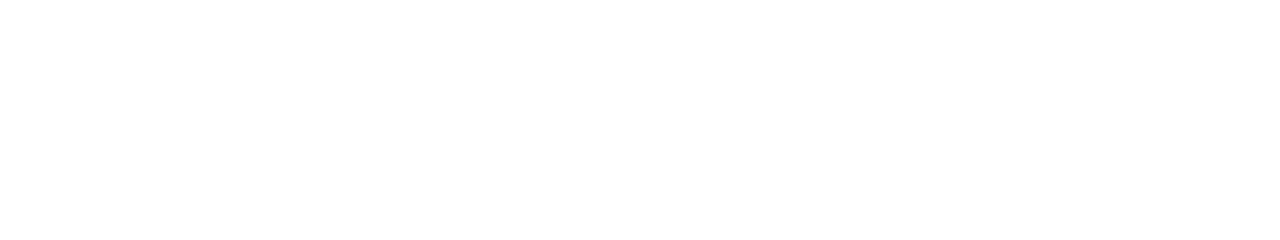
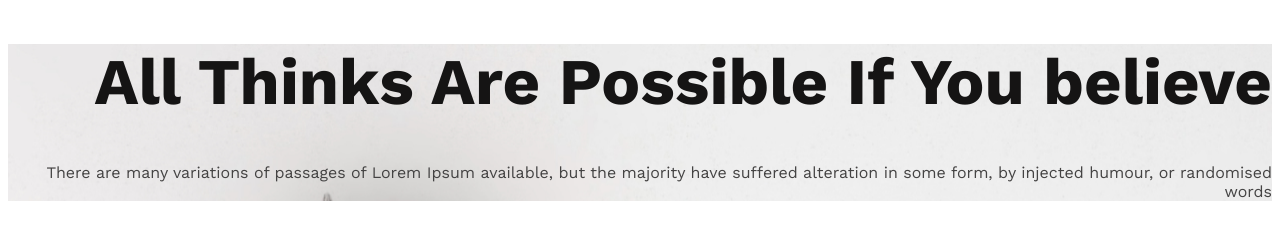
Before and after one commit to Arafat01007/new-year-project, a plain HTML site: page index.html in a window 1280 px wide. Drawn offline with nearby package versions, Linux system fonts and the light colour scheme.

Commit message:
added header

```diff
--- a/index.html
+++ b/index.html
@@ -1,12 +1,24 @@
 <!DOCTYPE html>
 <html lang="en">
+
 <head>
+    <link rel="stylesheet" href="styles/styles.css">
+    <link rel="preconnect" href="https://fonts.googleapis.com">
+    <link rel="preconnect" href="https://fonts.gstatic.com" crossorigin>
+    <link href="https://fonts.googleapis.com/css2?family=Work+Sans:ital,wght@0,100..900;1,100..900&display=swap"
+        rel="stylesheet">
     <meta charset="UTF-8">
     <meta name="viewport" content="width=device-width, initial-scale=1.0">
     <title>New Year</title>
 </head>
+
 <body>
-    <header>
+    <header class="header">
+        <div class="header-section">
+            <h1 class="sec-title head">All Thinks Are Possible If You believe</h1>
+            <p class="sec-des">There are many variations of passages of Lorem Ipsum available, but the majority have suffered alteration in some form, by injected humour, or randomised words</p>
+        </div>
+
 
     </header>
     <main>
@@ -17,4 +29,5 @@
     </footer>
 
 </body>
+
 </html>
--- /dev/null
+++ b/styles/styles.css
@@ -0,0 +1,26 @@
+body {
+  font-family: "Work Sans", sans-serif;
+}
+
+/* header related styles */
+
+.header {
+  background-image: url('../images/banner/banner1.png');
+}
+
+.sec-title {
+  color: #151414;
+  text-align: right;
+  font-size: 65px;
+  font-weight: 700;
+}
+
+.head {}
+
+.sec-des {
+  color: #444343;
+  text-align: right;
+  font-size: 16px;
+  font-weight: 400;
+
+}
```
